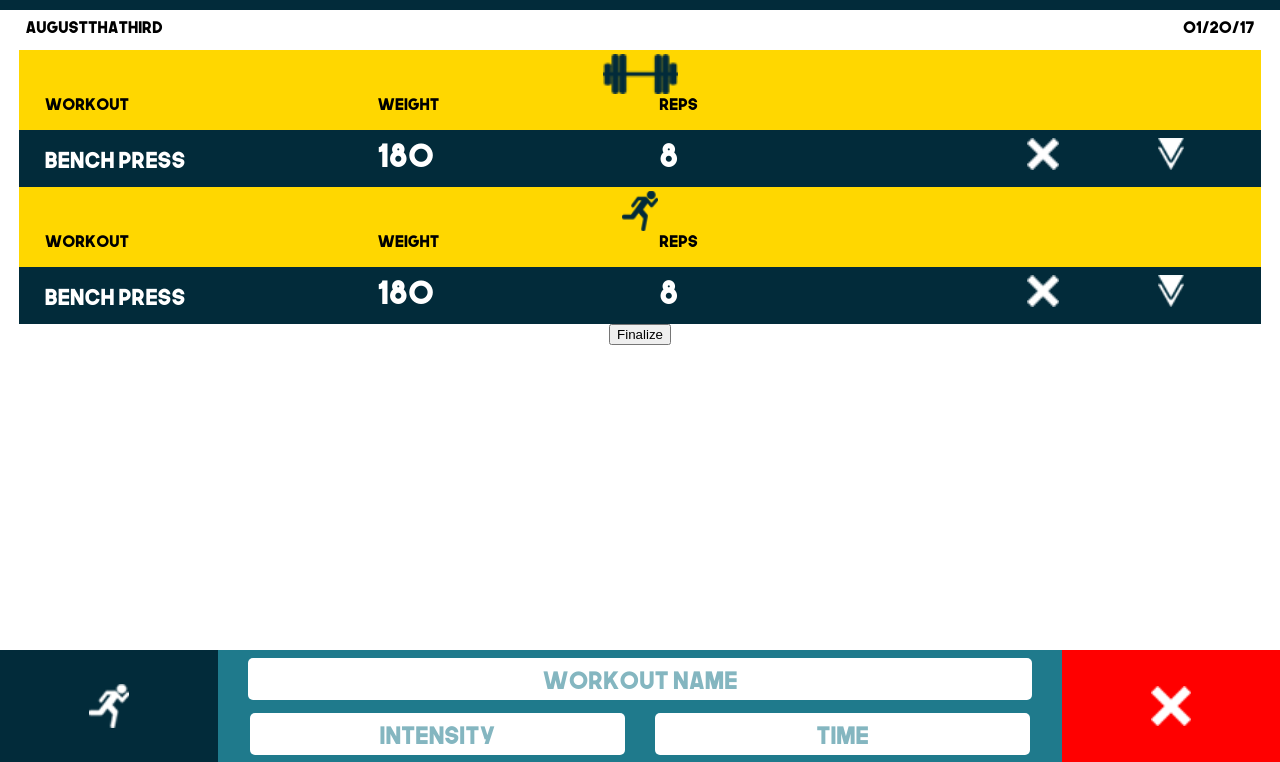
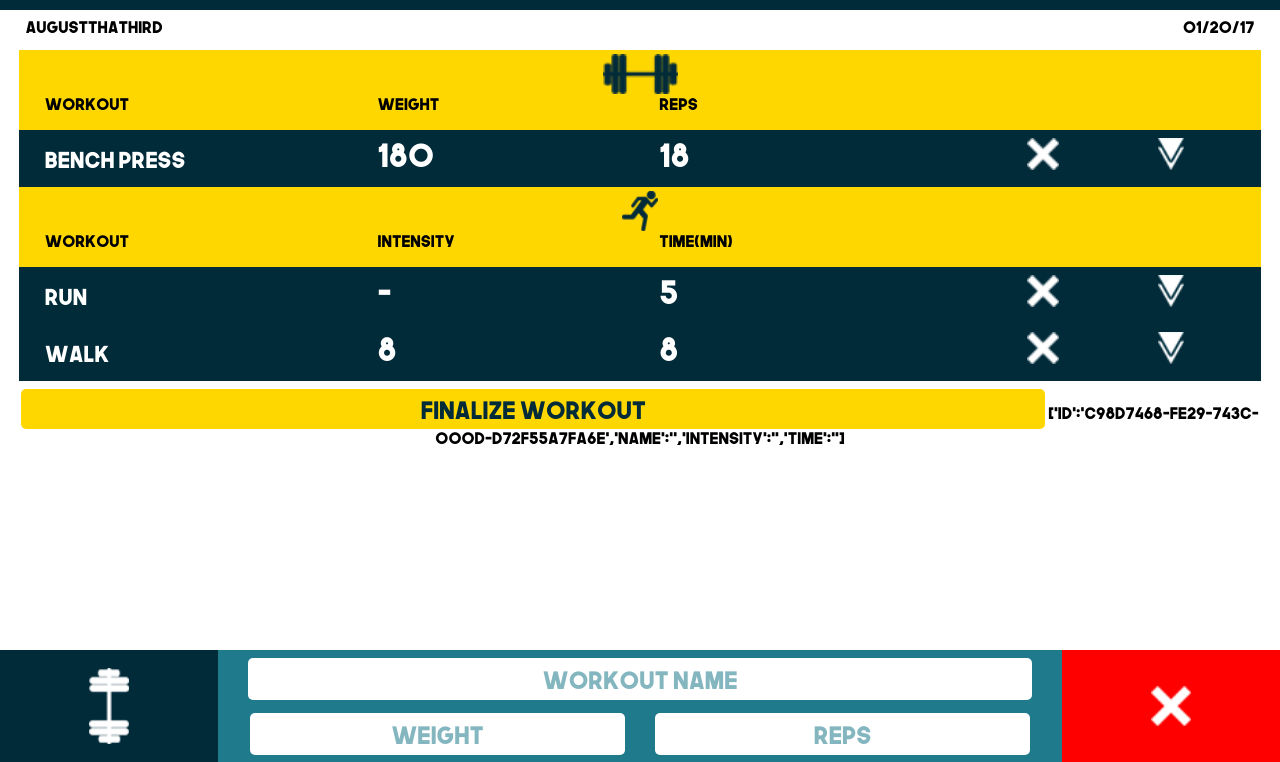
Before and after one commit to KhaledEOmar/Poseidon, a website: page src/html/index.html at #!/workout in a window 1280 px wide. Shown: the part 38-800 px from the top of the page. Drawn offline with nearby package versions, Linux system fonts and the light colour scheme; some packages are replaced by stand-ins of ours; files that its build step writes are made by us from their sources; a script that the page names is missing; files whose address does not match are found by name.

Commit message:
logic added for adding and deleting workouts

```diff
--- a/src/html/partial/workout-partial.html
+++ b/src/html/partial/workout-partial.html
@@ -1,7 +1,11 @@
 <ng-include src="'partial/header.html'"></ng-include>
 
 <div id="workouts">
-	<section class="secHead" ng-if="!weightEmpty">
+	<section class="secHead" ng-if="workouts.cardio.length == 0 && workouts.weight.length == 0"">
+		No Workouts Yet! Add one below!
+	</section><!--
+
+	--><section class="secHead" ng-if="workouts.weight.length > 0">
 		<img src="/imgs/blueWeight.png"><!--
 		--><ul>
 			<li class="firstCol">Workout</li><!--
@@ -13,43 +17,41 @@
 		</ul>
 	</section><!--
 
-	--><ul class="logItem" ng-if="!weightEmpty">
+	--><ul class="logItem" ng-repeat="x in workouts.weight">
 
-			<li class="firstCol">Bench Press</li><!--
-			--><li class="secondCol">180</li><!--
-			--><li class="thirdCol">8</li><!--
-			--><li class="delete"><img src="imgs/whiteDelete.png"></li><!--
+			<li class="firstCol">{{x.name}}</li><!--
+			--><li class="secondCol">{{x.weight}}</li><!--
+			--><li class="thirdCol">{{x.reps}}</li><!--
+			--><li class="delete" ng-click="deleteWeightWorkout(x.id);"><img src="imgs/whiteDelete.png"></li><!--
 			--><li class="repeat"><img src="imgs/whiteDuplicate.png"></li><!--
 			-->
 	</ul><!--
 
-	--><section class="secHead" ng-if="!cardioEmpty">
+	--><section class="secHead" ng-if="workouts.cardio.length > 0">
 		<img src="/imgs/blueCardio.png"><!--
 		--><ul>
 			<li class="firstCol">Workout</li><!--
-			--><li class="secondCol">Weight</li><!--
-			--><li class="thirdCol">Reps</li><!--
+			--><li class="secondCol">Intensity</li><!--
+			--><li class="thirdCol">Time(min)</li><!--
 			--><li class="delete"></li><!--
 			--><li class="repeat"></li><!--
 			-->
 		</ul>
 	</section><!--
 
-	--><ul class="logItem" ng-if="!cardioEmpty">
-			<li class="firstCol">Bench Press</li><!--
-			--><li class="secondCol">180</li><!--
-			--><li class="thirdCol">8</li><!--
-			--><li class="delete"><img src="imgs/whiteDelete.png"></li><!--
+	--><ul class="logItem" ng-repeat="y in workouts.cardio">
+
+			<li class="firstCol">{{y.name}}</li><!--
+			--><li class="secondCol">{{y.intensity}}</li><!--
+			--><li class="thirdCol">{{y.time}}</li><!--
+			--><li class="delete" ng-click="deleteCardioWorkout(y.id);"><img src="imgs/whiteDelete.png"></li><!--
 			--><li class="repeat"><img src="imgs/whiteDuplicate.png"></li><!--
 			-->
 	</ul><!--
 
-	--><section ng-if="!cardioEmpty && !weightEmpty">
-			<button type="button">Finalize</button>
-	</section><!--
+	--><button type="button" ng-if="workouts.cardio.length > 0 || workouts.weight.length > 0">Finalize Workout</button>
+	{{newCardioWorkout}}
 
-	-->
 </div>
 
-
 <ng-include src="'partial/workoutForm.html'"></ng-include>
--- a/src/html/partial/workoutForm.html
+++ b/src/html/partial/workoutForm.html
@@ -1,17 +1,22 @@
 <section id="workoutBottomBar">
-	<section ng-click="weightLift()" ng-attr-id="{{isWeightLifting ? 'weightType': 'cardioType'}}"><!--
+	<section ng-click="switchWorkoutInput();" ng-attr-id="{{isWeightLifting ? 'weightType': 'cardioType'}}"><!--
 	--></section><!--
 	--><!--
-	--><section id="workoutForm" ng-if="isWeightLifting">
-		<input type="text" class="workoutTopInput" ng-model="workoutName" placeholder="Workout Name">
-		<input type="text" class="workoutBottomInput" ng-model="workoutWeight" placeholder="Weight">
-		<input type="text" class="workoutBottomInput" ng-model="workoutReps" placeholder="Reps">
+	--><section class="workoutForm" ng-if="isWeightLifting">
+		<form name="weightForm" ng-submit="addWeightWorkout()">
+			<input type="text" class="workoutTopInput" ng-model="newWeightWorkout.name" placeholder="Workout Name" required>
+			<input type="number" class="workoutBottomInput" ng-model="newWeightWorkout.weight" placeholder="Weight" required>
+			<input type="number" class="workoutBottomInput" ng-model="newWeightWorkout.reps" placeholder="Reps" required>
+			<button type="submit" ng-attr-id="{{weightForm.$valid ? 'submitable': 'noSubmit'}}"></button>
+		</form>
 	</section><!--
-	--><section id="workoutForm" ng-if="!isWeightLifting">
-		<input type="text" class="workoutTopInput" ng-model="workoutName" placeholder="Workout Name">
-		<input type="text" class="workoutBottomInput" ng-model="workoutIntensity" placeholder="Intensity">
-		<input type="text" class="workoutBottomInput" ng-model="workoutTime" placeholder="Time">
+	--><section class="workoutForm" ng-if="!isWeightLifting">
+		<form name="cardioForm" ng-submit="addCardioWorkout();">
+				<input type="text" class="workoutTopInput" ng-model="newCardioWorkout.name" placeholder="Workout Name" required>
+				<input type="number" class="workoutBottomInput" ng-model="newCardioWorkout.intensity" placeholder="Intensity" >
+				<input	type="number" class="workoutBottomInput" ng-model="newCardioWorkout.time" placeholder="Time" required>
+				<button type="submit" ng-attr-id="{{cardioForm.$valid ? 'submitable': 'noSubmit'}}"></button>
+		</form>
 	</section><!--
-	--><section ng-attr-id="{{formReady ? 'submitable': 'noSubmit'}}">
-	</section>
+	-->
 </section>
--- a/src/js/controllers/poseidonCtrl.js
+++ b/src/js/controllers/poseidonCtrl.js
@@ -2,7 +2,55 @@ angular.module('poseidonControllers', ['LocalStorageModule'])
 
 	.controller('workoutCtrl', ['$scope','$http','Workouts', 'localStorageService', function($scope, $http, Workouts, localStorageService) {
 		$scope.date = new Date();
+		$scope.workouts = Workouts.getWorkouts();
+		$scope.isWeightLifting = true;
+		$scope.newWeightWorkout = {id:guid(), name: "" , weight: "", reps: ""};
+		$scope.newCardioWorkout = {id:guid(), name: "" , intensity: "", time: ""};
 
+		$scope.formReady = false;
+
+		$scope.switchWorkoutInput = function(){
+			if($scope.isWeightLifting == true){
+				$scope.isWeightLifting = false;
+				$scope.newWeightWorkout = {name: "" , weight: "", reps: ""};
+			}
+			else{
+				$scope.isWeightLifting = true;
+				$scope.newCardioWorkout = {name: "" , intensity: "", time: ""};
+			}
+		};
+
+		$scope.addCardioWorkout = function(){
+
+			Workouts.addCardioWorkout($scope.newCardioWorkout);
+			$scope.newCardioWorkout = {id:guid(), name: "" , intensity: "", time: ""};
+		};
+
+		$scope.addWeightWorkout = function(){
+
+			Workout.addWeightWorkout($scope.newCardioWorkout);
+			$scope.newWeightWorkout = {id:guid(), name: "" , weight: "", reps: ""};
+		};
+
+		$scope.deleteWeightWorkout = function(id){
+			Workouts.deleteWeightWorkout(id);
+		};
+
+		$scope.deleteCardioWorkout = function(id){
+			Workouts.deleteCardioWorkout(id);
+		};
+
+
+
+		function guid() {
+			function s4() {
+				return Math.floor((1 + Math.random()) * 0x10000)
+				.toString(16)
+				.substring(1);
+			}
+			return s4() + s4() + '-' + s4() + '-' + s4() + '-' +
+			s4() + '-' + s4() + s4() + s4();
+		}
 	}])
 
 	.controller('progressCtrl', ['$scope','$http','Workouts', function($scope, $http, Workouts) {
--- a/src/js/services/poseidonService.js
+++ b/src/js/services/poseidonService.js
@@ -1,8 +1,42 @@
 angular.module('poseidonServices', [])
 	.factory('Workouts', function($http) {
+		var workouts = {weight: [{name:"Bench Press",weight:"180", reps:"18" , id:"0"}], cardio: [{"name":"run","intensity":"-", "time":"5",id:"0"},{"name":"walk","intensity":"8", "time":"8",id:"1"}]};
+
+		var getWorkouts = function(){
+			return workouts;
+		};
+
+		var deleteWeightWorkout = function(id){
+			for( var i = 0; i<workouts.weight.length; i++){
+				if(workouts.weight[i].id == id){
+					workouts.weight.splice(i, 1);
+				}
+			}
+		};
+
+		var deleteCardioWorkout = function(id){
+			for( var i = 0; i<workouts.cardio.length; i++){
+				if(workouts.cardio[i].id == id){
+					workouts.cardio.splice(i, 1);
+				}
+			}
+		};
+
+		var addWeightWorkout = function(workout){
+			workouts.weight.push(workout);
+		}
+
+		var addCardioWorkout = function(workout){
+			workouts.cardio.push(workout);
+		}
+
 		return {
-
-		}
+			getWorkouts: getWorkouts,
+			deleteWeightWorkout:deleteWeightWorkout,
+			deleteCardioWorkout:deleteCardioWorkout,
+			addWeightWorkout:addWeightWorkout,
+			addCardioWorkout:addCardioWorkout
+		};
 	})
 	.factory('users', function($http) {
 		return {
--- a/src/sass/main.scss
+++ b/src/sass/main.scss
@@ -127,6 +127,11 @@ html {
     background: #FF0000;
 }
 
+input[type=number]::-webkit-inner-spin-button,
+input[type=number]::-webkit-outer-spin-button {
+  -webkit-appearance: none;
+  margin: 0;
+}
 
 body{
 	font-family:'nextfont';
@@ -270,6 +275,20 @@ body{
 	overflow: scroll;
     overflow-x: hidden;
 
+	button{
+		background-color: $thirdColor;
+        background-repeat:no-repeat;
+        border: none;
+		border-radius: 5px;
+		cursor:pointer;
+		color: $primaryColor;
+		font-family: 'nextfont';
+		text-align: center;
+		height: 5vh;
+		width: 80vw;
+		font-size: 3vh;
+		margin-top:1vh;
+	}
 }
 
 .secHead{
@@ -391,10 +410,9 @@ body{
 		background-color: $primaryColor;
 	}
 
-	#workoutForm{
+	.workoutForm{
 		position:fixed;
 		left:17vw;
-		right:17vw;
 		display: inline-block;
 		width:66vw;
 		height: 14vh;
@@ -411,6 +429,10 @@ body{
 				font-size: 3vh;
 				color: $secondColor;
 				text-align:center;
+
+				.ng-invalid{
+					border: 1px solid red;
+				}
 			}
 
 			.workoutTopInput{
@@ -421,11 +443,12 @@ body{
 				width: 29vw;
 				margin: 1vw 1vw;
 			}
-	}
 
 		#submitable{
 			position:fixed;
 			right:0;
+			bottom:0;
+			border:0;
 			display: inline-block;
 			width:17vw;
 			height: 14vh;
@@ -438,6 +461,8 @@ body{
 		#noSubmit{
 			position:fixed;
 			right:0;
+			bottom:0;
+			border:0;
 			display: inline-block;
 			width:17vw;
 			height: 14vh;
@@ -446,6 +471,8 @@ body{
 			background-size: 5vh auto;
 			background-color: $danger;
 		}
+	}
+
 
 
 
```
Also changed, not shown: src/js/services/workoutService.js (deleted, +0 -16 lines). Lines whose indentation alone changed are shown as unchanged.
